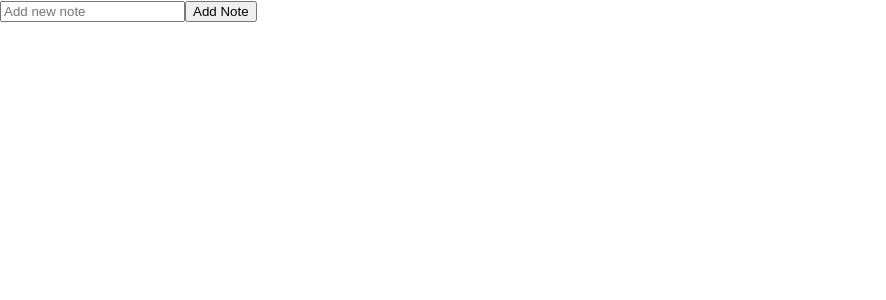
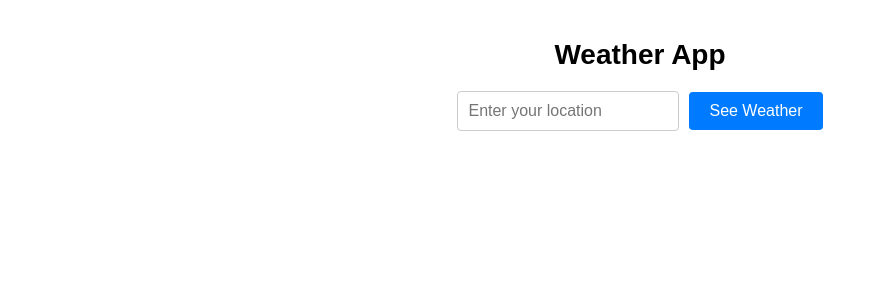
Before and after one commit to RabihSassouh/multi_app, a React (Create React App) app: page / in a window 1280 px wide. Shown: the top 300 px of the page, without its empty margins (0-886 px from the left). Built offline with nearby package versions, Linux system fonts and the light colour scheme.

Commit message:
added basic styling for the weather app

```diff
--- a/src/App.jsx
+++ b/src/App.jsx
@@ -1,10 +1,12 @@
 // import Weather from './pages/weather';
 import './App.css';
 import StickyNotes from './pages/sticky-notes';
+import Weather from './pages/weather';
 
 function App() {
     return(
-      <StickyNotes/>
+      // <StickyNotes/>
+      <Weather/>
     )
 
 }
--- a/src/components/stickycontainer.jsx
+++ b/src/components/stickycontainer.jsx
@@ -1,48 +1,46 @@
-import React, { useState } from "react";
-// import Draggable from "react-draggable";
-// import { Resizable } from "react-resizable";
+// import React, { useState } from "react";
 
-const StickyContainer = ({ id, text, deleteNote, editNote }) => {
-  const [editing, setEditing] = useState(false);
-  const [edited, setEdited] = useState(text);
+// const StickyContainer = ({ id, text, deleteNote, editNote }) => {
+//   const [editing, setEditing] = useState(false);
+//   const [edited, setEdited] = useState(text);
 
-  const handleDelete = () => {
-    deleteNote(id);
-  };
-  const handleEdit = () => {
-    setEditing(true);
-  };
-  const handleSave = () => {
-    editNote(id, edited);
-    setEditing(false);
-  };
+//   const handleDelete = () => {
+//     deleteNote(id);
+//   };
+//   const handleEdit = () => {
+//     setEditing(true);
+//   };
+//   const handleSave = () => {
+//     editNote(id, edited);
+//     setEditing(false);
+//   };
 
-  return (
-    <div>
-      {/* <div>
-        defaultSize={{ width: 200, height: 200 }}
-        minWidth={100}
-        minHeight={100}
-        maxHeight={500}
-        maxWidth={500}
-      </div> */}
-      <div>
-        <p>{text}</p>
+//   return (
+//     <div>
+//       {/* <div>
+//         defaultSize={{ width: 200, height: 200 }}
+//         minWidth={100}
+//         minHeight={100}
+//         maxHeight={500}
+//         maxWidth={500}
+//       </div> */}
+//       <div>
+//         <p>{text}</p>
 
-        <button onClick={handleEdit}>Edit</button>
-        <button onClick={handleDelete}>Delete</button>
-      </div>
-      {editing && (
-        <div>
-          <textarea
-            value={edited}
-            onChange={(e) => setEdited(e.target.value)}
-          />
-          <button onClick={handleSave}>Save</button>
-        </div>
-      )}
-    </div>
-  );
-};
+//         <button onClick={handleEdit}>Edit</button>
+//         <button onClick={handleDelete}>Delete</button>
+//       </div>
+//       {editing && (
+//         <div>
+//           <textarea
+//             value={edited}
+//             onChange={(e) => setEdited(e.target.value)}
+//           />
+//           <button onClick={handleSave}>Save</button>
+//         </div>
+//       )}
+//     </div>
+//   );
+// };
 
-export default StickyContainer;
+// export default StickyContainer;
--- a/src/pages/sticky-notes.jsx
+++ b/src/pages/sticky-notes.jsx
@@ -1,51 +1,51 @@
-import React, { useState } from "react";
-import StickyContainer from "../components/stickycontainer";
+// import React, { useState } from "react";
+// import StickyContainer from "../components/stickycontainer";
 
-const StickyNotes = () => {
-  const [notes, setNotes] = useState([]);
-  const [id, setId] = useState(0);
-  const [newNote, setNewNote] = useState("");
+// const StickyNotes = () => {
+//   const [notes, setNotes] = useState([]);
+//   const [id, setId] = useState(0);
+//   const [newNote, setNewNote] = useState("");
 
-  const addNote = () => {
-    if (newNote.length !== 0) {
-      setNotes([...notes, { id: id, text: newNote }]);
-      setId(id + 1);
-      setNewNote("");
-    }
-  };
+//   const addNote = () => {
+//     if (newNote.length !== 0) {
+//       setNotes([...notes, { id: id, text: newNote }]);
+//       setId(id + 1);
+//       setNewNote("");
+//     }
+//   };
 
-  const deleteNote = (id) => {
-    setNotes(notes.filter((note) => note.id !== id));
-  };
+//   const deleteNote = (id) => {
+//     setNotes(notes.filter((note) => note.id !== id));
+//   };
 
-  const editNote = (id, newText) => {
-    setNotes(
-      notes.map((note) => (note.id === id ? { ...note, text: newText } : note))
-    );
-  };
+//   const editNote = (id, newText) => {
+//     setNotes(
+//       notes.map((note) => (note.id === id ? { ...note, text: newText } : note))
+//     );
+//   };
 
-  return (
-    <div>
-      <input
-        type="text"
-        placeholder="Add new note"
-        value={newNote}
-        onChange={(e) => setNewNote(e.target.value)}
-      />
-      <button onClick={addNote}>Add Note</button>
-      <div>
-        {notes.map((note) => (
-          <StickyContainer
-            key={note.id}
-            id={note.id}
-            text={note.text}
-            deleteNote={deleteNote}
-            editNote={editNote}
-          />
-        ))}
-      </div>
-    </div>
-  );
-};
+//   return (
+//     <div>
+//       <input
+//         type="text"
+//         placeholder="Add new note"
+//         value={newNote}
+//         onChange={(e) => setNewNote(e.target.value)}
+//       />
+//       <button onClick={addNote}>Add Note</button>
+//       <div>
+//         {notes.map((note) => (
+//           <StickyContainer
+//             key={note.id}
+//             id={note.id}
+//             text={note.text}
+//             deleteNote={deleteNote}
+//             editNote={editNote}
+//           />
+//         ))}
+//       </div>
+//     </div>
+//   );
+// };
 
-export default StickyNotes;
+// export default StickyNotes;
--- a/src/pages/weather.jsx
+++ b/src/pages/weather.jsx
@@ -1,57 +1,58 @@
-// import React, { useState, useEffect } from "react";
-// import axios from "axios";
-// // import './Weather.css';
+import React, { useState, useEffect } from "react";
+import axios from "axios";
+import '../styles/weather.css';
 
-// function Weather() {
-//   const [location, setLocation] = useState("");
-//   const [weather, setWeather] = useState(null);
-//   const [error, setError] = useState(null);
+function Weather() {
+  const [location, setLocation] = useState("");
+  const [weather, setWeather] = useState(null);
+  const [error, setError] = useState(null);
 
-//   const fetchWeatherData = async () => {
-//     try {
-//       const Location = encodeURIComponent(location);
-//       const apiUrl = `https://api.tomorrow.io/v4/weather/forecast?location=${Location}&timesteps=daily&apikey=DVRUVM2WN25uug690nTnQq765za7c876`;
-//       const response = await axios.get(apiUrl);
-//       setWeather(response.data);
-//     } catch (error) {
-//       setError(error.message);
-//     }
-//   };
+  const fetchWeatherData = async () => {
+    try {
+      const Location = encodeURIComponent(location);
+      const apiUrl = `https://api.tomorrow.io/v4/weather/forecast?location=${Location}&timesteps=daily&apikey=DVRUVM2WN25uug690nTnQq765za7c876`;
+      const response = await axios.get(apiUrl);
+      setWeather(response.data);
+    } catch (error) {
+      setError(error.message);
+    }
+  };
 
-//   const handleSeeWeather = () => {
-//     if (location !== "") {
-//       fetchWeatherData();
-//     } else {
-//       setError("Please enter a location");
-//     }
-//   };
+  const handleSeeWeather = () => {
+    if (location !== "") {
+      fetchWeatherData();
+    } else {
+      setError("Please enter a location");
+    }
+  };
 
-//   return (
-//     <div className="App">
-//       <h1>Weather App</h1>
-//       <div>
-//         <input
-//           type="text"
-//           value={location}
-//           onChange={(e) => setLocation(e.target.value)}
-//           placeholder="Enter your location"
-//         />
-//         <button onClick={handleSeeWeather}>See Weather</button>
-//       </div>
-//       {weather && (
-//         <div>
-//           <h2>Forecast for the next 3 days</h2>
-//           {weather.timelines.daily.slice(0, 3).map((dailyForecast, index) => (
-//             <div key={index}>
-//               <h3>Day {index + 1}</h3>
-//               <p>Temperature: {dailyForecast.values.temperatureAvg}°C</p>
-//               <p>Weather: {dailyForecast.values.weatherCode}</p>
-//             </div>
-//           ))}
-//         </div>
-//       )}
-//     </div>
-//   );
-// }
+  return (
+    <div className="weather-app">
+      <h1 className="weather-header">Weather App</h1>
+      <div className="section1">
+        <input
+          type="text"
+          value={location}
+          onChange={(e) => setLocation(e.target.value)}
+          className="input-container"
+          placeholder="Enter your location"
+        />
+        <button onClick={handleSeeWeather} className="input-button">See Weather</button>
+      </div>
+      {weather && (
+        <div className="section2">
+          <h2 className="section2-title">Forecast for the next 3 days</h2>
+          {weather.timelines.daily.slice(0, 3).map((dailyForecast, index) => (
+            <div key={index} className="days-container">
+              <h3 className="each-day">Day {index + 1}</h3>
+              <p className="temp">Temperature: {dailyForecast.values.temperatureAvg}°C</p>
+              <p className="weather">Weather: {dailyForecast.values.weatherCode}</p>
+            </div>
+          ))}
+        </div>
+      )}
+    </div>
+  );
+}
 
-// export default Weather;
+export default Weather;
--- /dev/null
+++ b/src/styles/weather.css
@@ -0,0 +1,48 @@
+.weather-app {
+    font-family: Arial, sans-serif;
+    text-align: center;
+    padding: 20px;
+  }
+
+  .weather-header {
+    font-size: 28px;
+    margin-bottom: 20px;
+  }
+
+  .section1 {
+    margin-bottom: 20px;
+  }
+
+  .input-container {
+    padding: 10px;
+    border: 1px solid #ccc;
+    border-radius: 4px;
+    margin-right: 10px;
+    width: 200px;
+    font-size: 16px;
+  }
+
+  .input-button {
+    padding: 10px 20px;
+    font-size: 16px;
+    border: none;
+    border-radius: 4px;
+    background-color: #007bff;
+    color: #fff;
+    cursor: pointer;
+  }
+
+  .section2 {
+    margin-top: 30px;
+  }
+
+  .section2-title {
+    font-size: 24px;
+    margin-bottom: 20px;
+  }
+
+  .days-container {
+    border: 1px solid #ccc;
+    border-radius: 4px;
+    margin-bottom: 10px;
+  }
```
